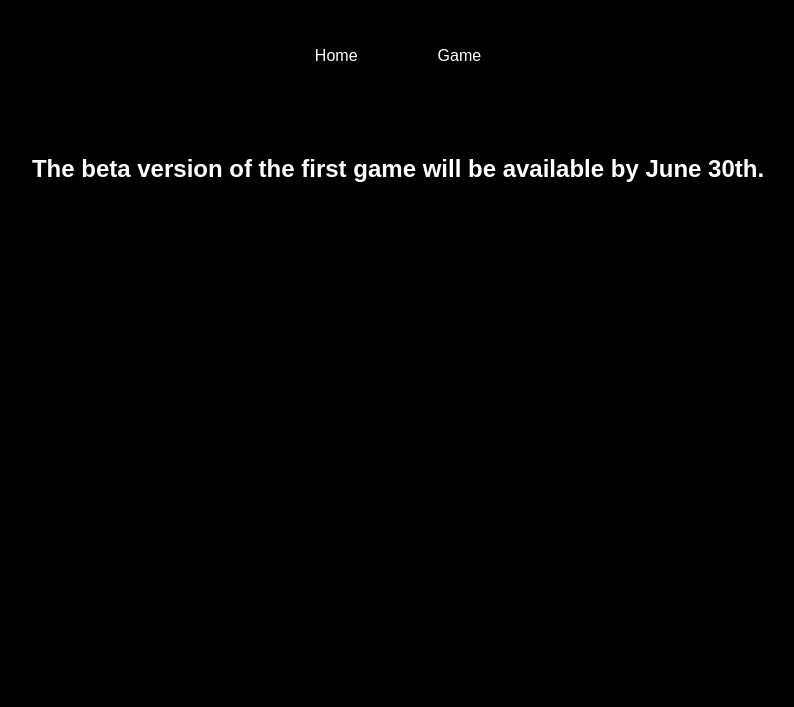
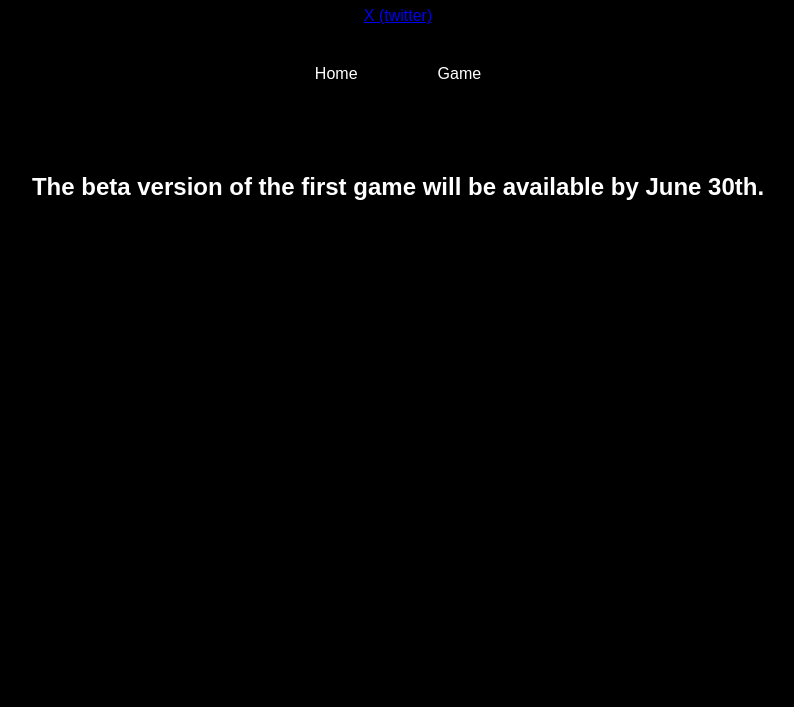
Before and after one commit to TheElektron/home, a plain HTML site: page game.html in a window 1280 px wide. Shown: the part 93-800 px from the top of the page, without its empty margins (242-1036 px from the left). Drawn offline with Linux system fonts and the light colour scheme.

Commit message:
Update game.html

```diff
--- a/game.html
+++ b/game.html
@@ -52,6 +52,7 @@
 <body>
   <header>
     <h1>The Elektron</h1>
+    <a href="https://x.com/TheElketron"> X (twitter) </a>
   </header>
   <nav>
     <a href="index.html">Home</a>
```
